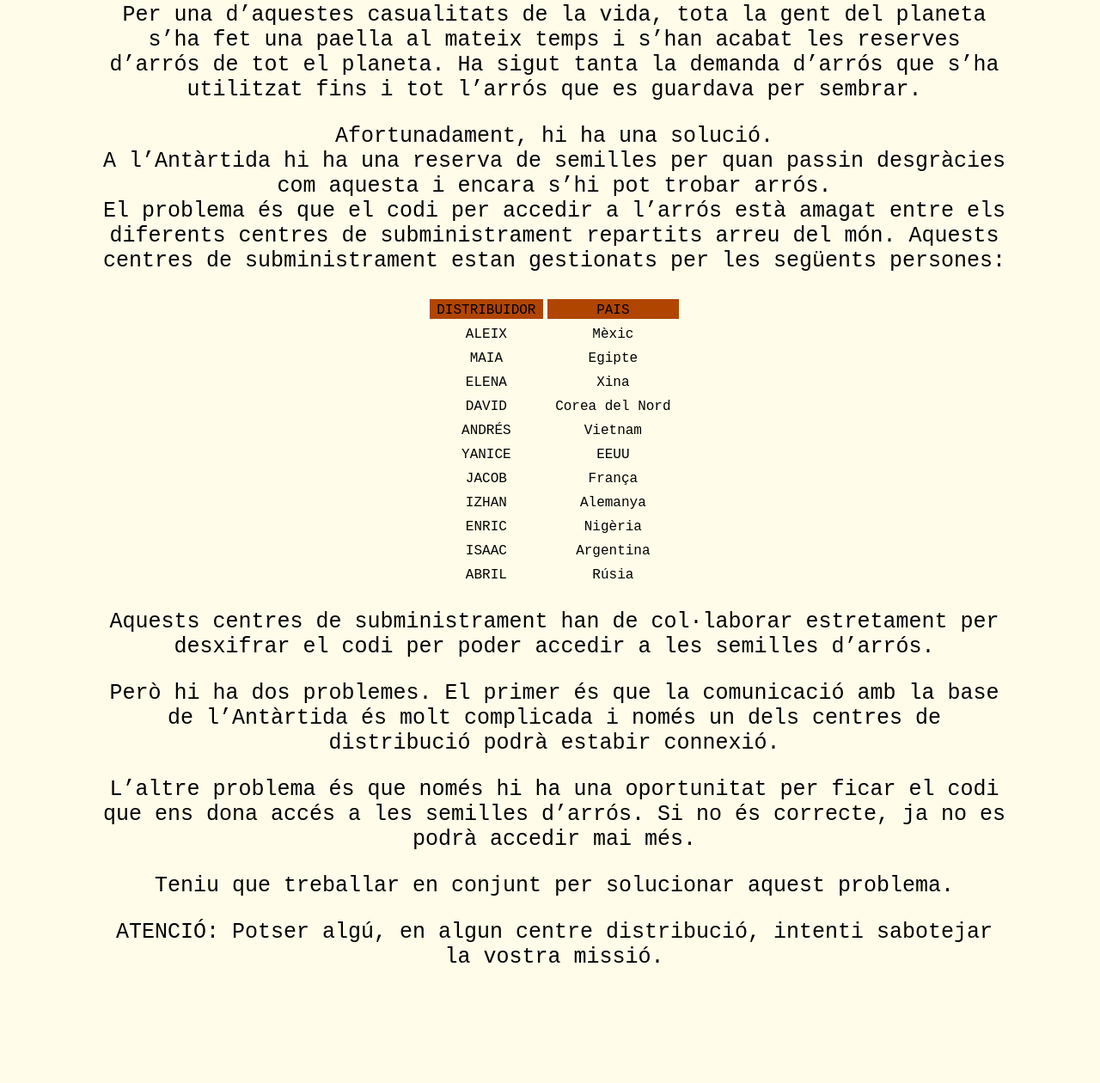
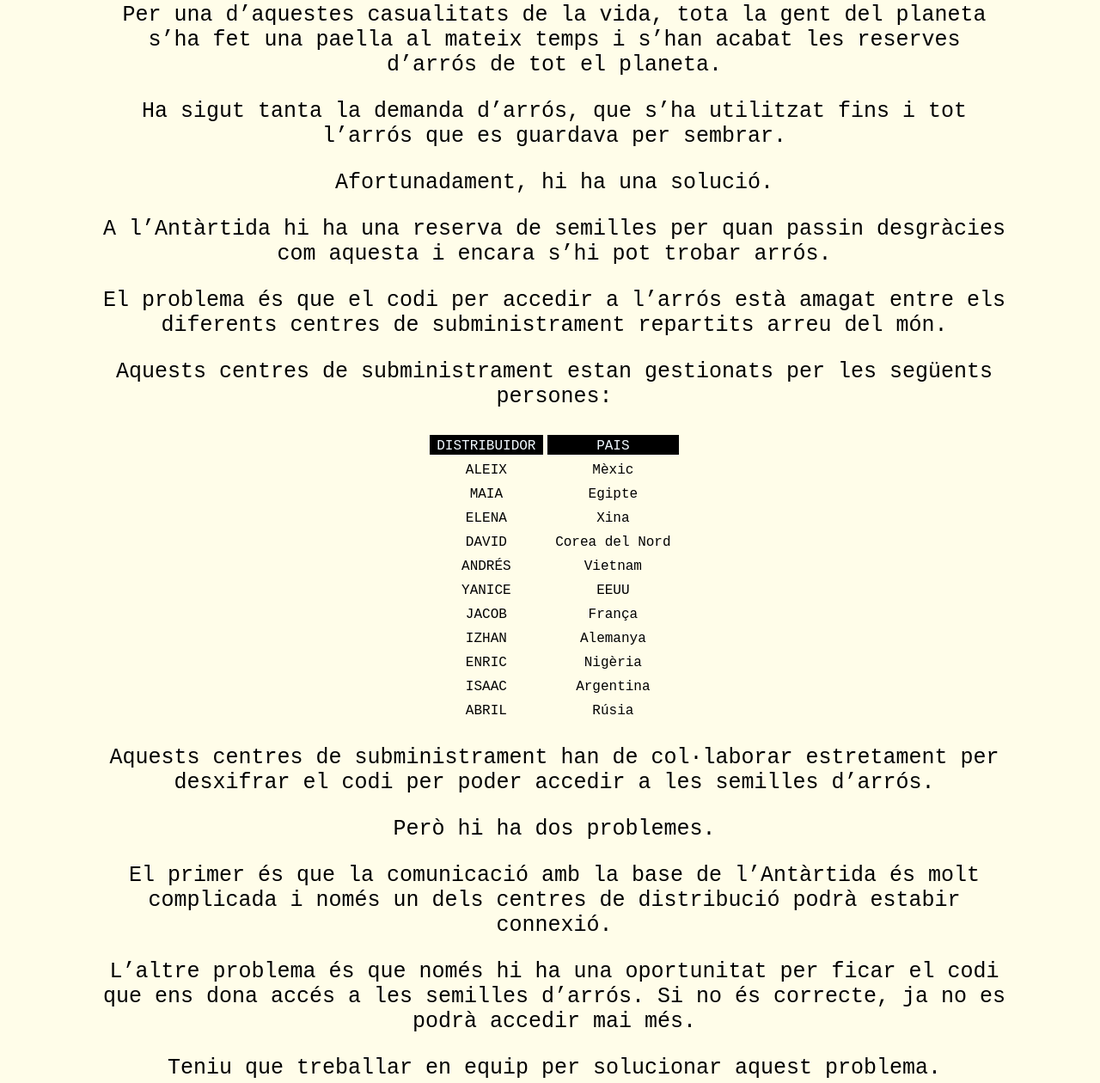
Before and after one commit to JordiEscrihuela/BaseAntartica, a plain HTML site: page index.html in a window 1280 px wide. Shown: the part 120-1380 px from the top of the page at 86% size. Drawn offline with Linux system fonts and the light colour scheme.

Commit message:
Espereu Instruccions

```diff
--- a/estilo.css
+++ b/estilo.css
@@ -108,7 +108,8 @@ li a:not(hover) {
 }
 
 .active {
-  background-color: #B04500;
+    background-color: #000000;
+	color: aliceblue;
 }
 
 .active:hover {
--- a/index.html
+++ b/index.html
@@ -8,10 +8,12 @@
 
 <body>
 <h1>EL MÓN S’HA QUEDAT SENSE ARRÓS.</h1>
-<p>Per una d’aquestes casualitats de la vida, tota la gent del planeta s’ha fet una paella al mateix temps i s’han acabat les reserves d’arrós de tot el planeta. Ha sigut tanta la demanda d’arrós que s’ha utilitzat fins i tot l’arrós que es guardava per sembrar.</p>
-<p>Afortunadament, hi ha una solució.<br>
-  A l’Antàrtida hi ha una reserva de semilles per quan passin desgràcies com aquesta i encara s’hi pot trobar arrós.<br>
-El problema és que el codi per accedir a l’arrós està amagat entre els diferents centres de subministrament repartits arreu del món. Aquests centres de subministrament estan gestionats per les següents persones:</p>
+<p>Per una d’aquestes casualitats de la vida, tota la gent del planeta s’ha fet una paella al mateix temps i s’han acabat les reserves d’arrós de tot el planeta.</p>
+<p>Ha sigut tanta la demanda d’arrós, que s’ha utilitzat fins i tot l’arrós que es guardava per sembrar.</p>
+<p>Afortunadament, hi ha una solució.</p>
+<p>A l’Antàrtida hi ha una reserva de semilles per quan passin desgràcies com aquesta i encara s’hi pot trobar arrós.</p>
+<p>El problema és que el codi per accedir a l’arrós està amagat entre els diferents centres de subministrament repartits arreu del món.</p>
+<p>Aquests centres de subministrament estan gestionats per les següents persones:</p>
 <table width="300" border="0" cellspacing="5" align="center">
   <tbody class="taula">
     <tr class="active">
@@ -68,10 +70,12 @@ El problema és que el codi per accedir a l’arrós està amagat entre els dife
 
 <div>
   <p>Aquests centres de subministrament han de col·laborar estretament per desxifrar el codi per poder accedir a les semilles d’arrós.</p>
-  <p>Però hi ha dos problemes. El primer és que la comunicació amb la base de l’Antàrtida és molt complicada i només un dels centres de distribució podrà estabir connexió. </p>
+  <p>Però hi ha dos problemes.</p>
+  <p>El primer és que la comunicació amb la base de l’Antàrtida és molt complicada i només un dels centres de distribució podrà estabir connexió. </p>
   <p>L’altre problema és que només hi ha una oportunitat per ficar el codi que ens dona accés a les semilles d’arrós. Si no és correcte, ja no es podrà accedir mai més.</p>
-  <p>Teniu que treballar en conjunt per solucionar aquest problema.</p>
+  <p>Teniu que treballar en equip per solucionar aquest problema.</p>
   <p>ATENCIÓ: Potser algú, en algun centre distribució, intenti sabotejar la vostra missió.</p>
+  <p>ESPEREU A REBRE INSTRUCCIONS</p>
 <h2>&nbsp;</h2></div>
 <p>&nbsp;</p>
 </body>
```
